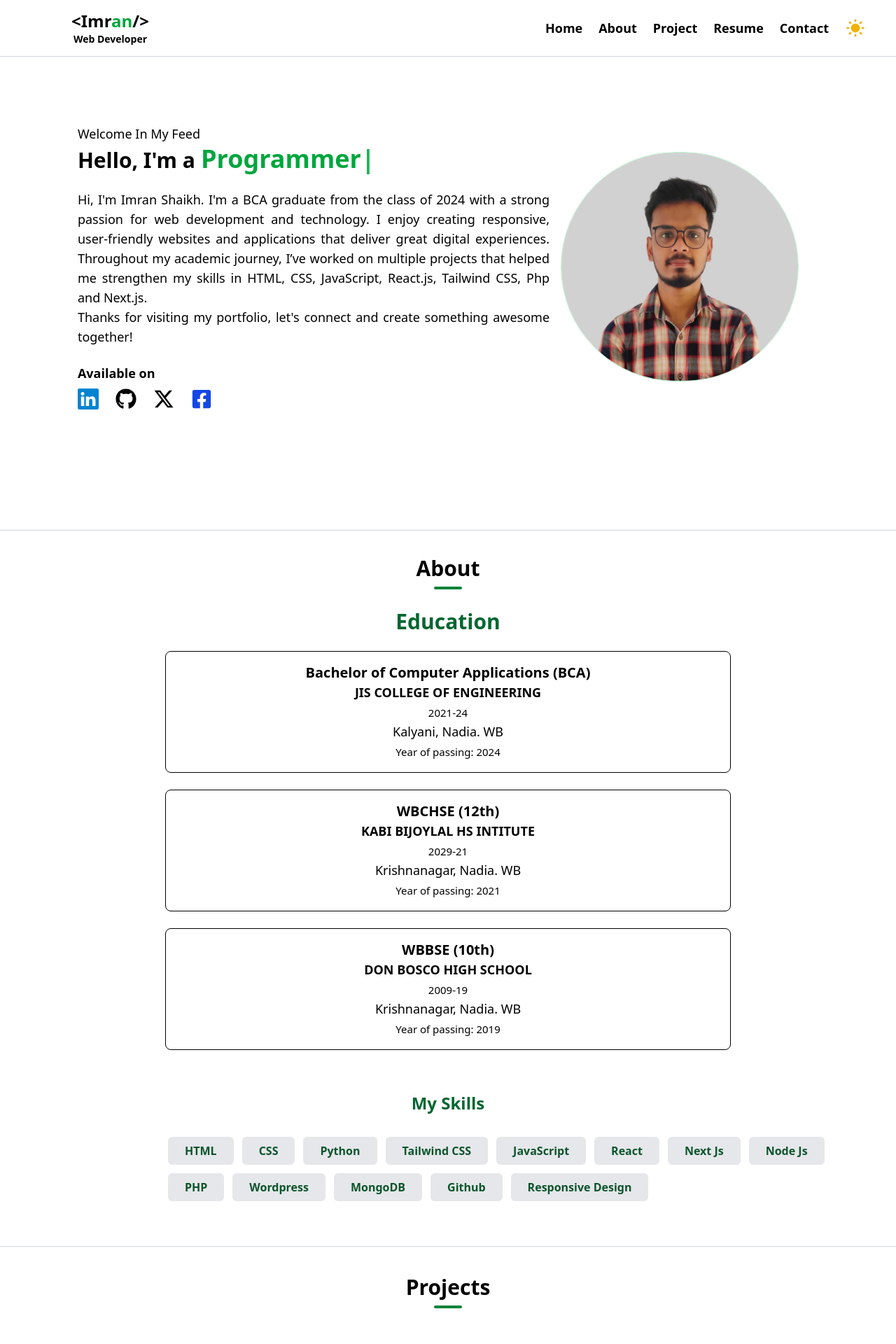
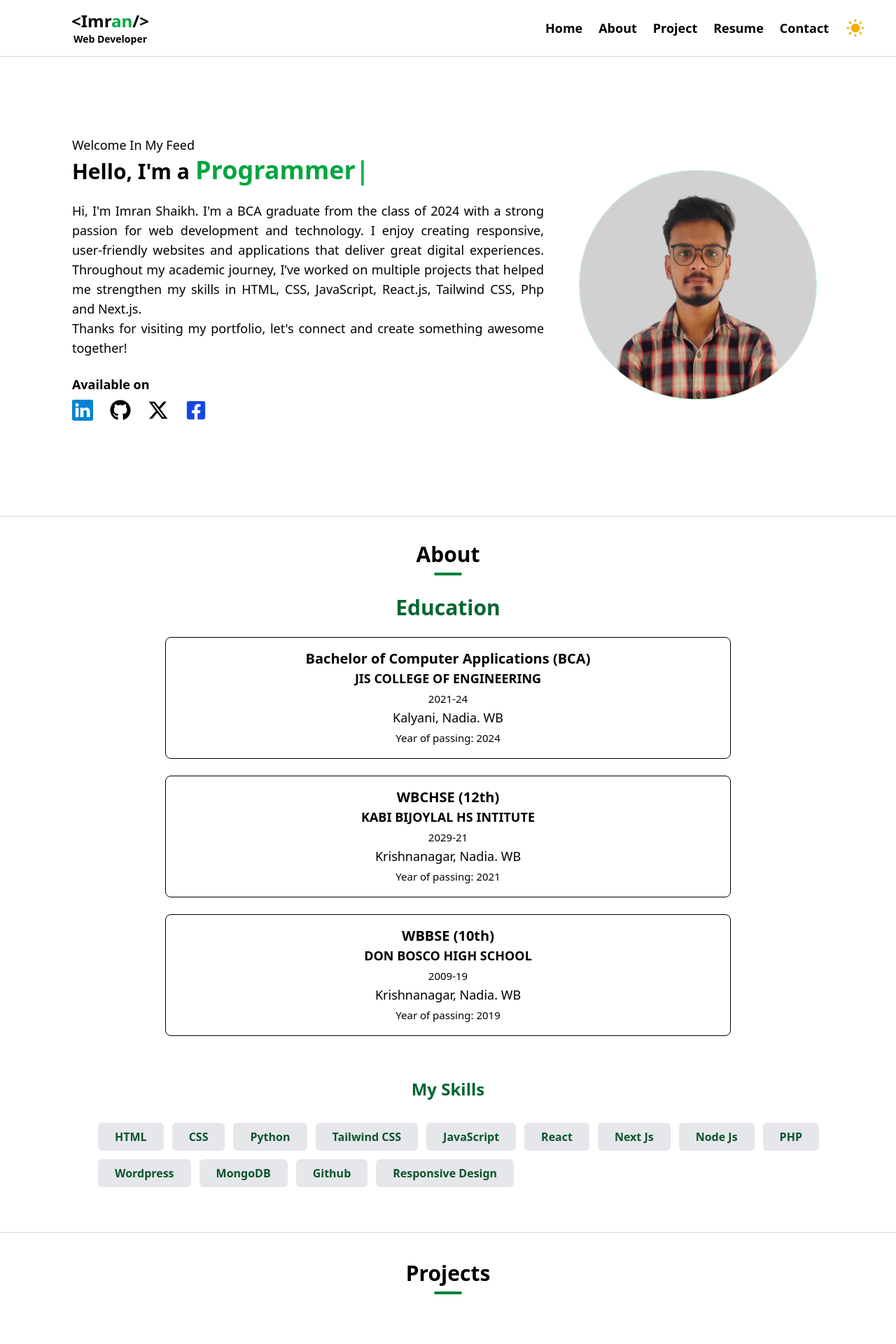
Before and after one commit to imran071202/imran-portfolio, a Next.js app: page / in a window 1280 px wide. Shown: the top 1920 px of the page at 70% size. Built offline with nearby package versions, Linux system fonts and the light colour scheme.

Commit message:
Added actual portfolio code

```diff
--- a/components/About.js
+++ b/components/About.js
@@ -34,7 +34,7 @@ const About = () => {
 
                     <p className='text-2xl flex flex-col justify-center items-center font-bold mt-15 mb-7 md:mb-5 text-green-800'>My Skills
                     </p>
-                    <div className="skills pl-5 md:pl-25 md:ml-15 text-center flex space-x-3  flex-wrap">
+                    <div className="skills pl-5  md:ml-10 text-center flex space-x-3  flex-wrap">
                         <p className='bg-gray-200 text-green-900 rounded-md px-5 font-semibold  py-2 mt-3 md:px-6 md:py-2 hover:bg-gray-500 hover:text-white cursor-pointer'>HTML</p>
                         <p className='bg-gray-200 text-green-900 rounded-md px-5 font-semibold  py-2 mt-3 md:px-6 md:py-2  hover:bg-gray-500 hover:text-white cursor-pointer'>CSS</p>
                         <p className='bg-gray-200 text-green-900 rounded-md px-5  font-semibold py-2 mt-3 md:px-6 md:py-2  hover:bg-gray-500 hover:text-white cursor-pointer'>Python</p>
--- a/components/Body.js
+++ b/components/Body.js
@@ -8,8 +8,8 @@ import { FaFacebookSquare } from "react-icons/fa";
 const Body = () => {
     return (
         <>
-            <div id='Body' name="Home" className="main mt-5 px-3 md:px-0 flex flex-col md:flex-row justify-start md:justify-center md:h-[79vh]">
-                <div className="left  md:h-[70vh] md:w-6/11 flex justify-center flex-col px-3 py-5 order-2 ">
+            <div id='Body' name="Home" className="main  md:mt-0 px-3 md:px-0 flex flex-col md:flex-row justify-start md:justify-center ">
+                <div className="left  md:w-6/11 flex justify-center md:mr-4 flex-col px-3 py-5 order-2 md:ml-10 lg:ml-0 ">
                     <p className='text-lg mt-2 md:mt-0'>Welcome In My Feed</p>
                     <div className="space-x-2 mt-0.5"> <span className='font-semibold text-xl md:text-3xl'>Hello, I'm a</span>
 
@@ -42,9 +42,9 @@ const Body = () => {
                     </div>
                 </div>
                 {/* image */}
-                <div className="right flex justify-center mt-2 md:mt-0 md:justify-end items-center  md:h-[70vh]  md:w-4/10 lg:w-3/10 order-1 md:order-2">
-                    <div className=" rounded-full md:mr-10 overflow-hidden h-75 w-77 md:h-82 md:w-85 border-1 border-green-200">
-                        <img src="./photo/imran.jpeg" alt="" className='h-75 w-77 md:h-82 md:w-85 bg-center bg-cover' />
+                <div className="right flex justify-center pt-5 md:mt-0 md:justify-end lg:justify-center items-center  md:h-[55vh] lg:h-[79vh]  md:w-5/10 lg:w-3/10 xl:w-2.5/10 2xl:w-2/10  order-1 md:order-2">
+                    <div className=" rounded-full md:mr-10 lg:mr-0 overflow-hidden h-60 w-65 md:h-82 md:w-85 border-1 border-green-200">
+                        <img src="./photo/imran.jpeg" alt="" className='h-60 w-65 md:h-82 md:w-85 bg-center bg-cover' />
 
                     </div>
 
--- a/components/Footer.js
+++ b/components/Footer.js
@@ -8,12 +8,12 @@ import { FaFacebookSquare } from "react-icons/fa";
 const Footer = () => {
   return (
     <>
-      <div className="Footer h-55 md:h-35 bg-gray-900 flex flex-col md:flex-row md:justify-around justify-center items-center border-t-1 ">
+      <div className="Footer h-65 md:h-35 bg-gray-900 flex flex-col md:flex-row md:justify-around justify-around items-center border-t-1 ">
 
         <a href="#Home"><div className="logo text-white text-2xl md:ml-10 cursor-pointer"><p>&lt;Imr<span className='text-green-600'>an</span>/&gt;</p>
           <p className='text-sm text-center'>Web Developer</p></div></a>
         <div className="menu text-white flex justify-center mt-5 ">
-          <ul className='flex space-x-3 md:space-x-10 md:ml-15 text-lg  font-semibold'>
+          <ul className='flex space-x-6 md:space-x-10 md:ml-15 text-sm md:font-semibold'>
             <a href="#Body"><li id='' className='hover:underline hover:scale-100 hover:pt-2 hover:text-green-200'>Home</li></a>
             <a href="#About"><li id='' className='hover:underline hover:scale-100 hover:pt-2 hover:text-green-200'>About</li></a>
             <a href="#Project"><li id='' className='hover:underline hover:scale-100 hover:pt-2 hover:text-green-200'>Project</li></a>
```
